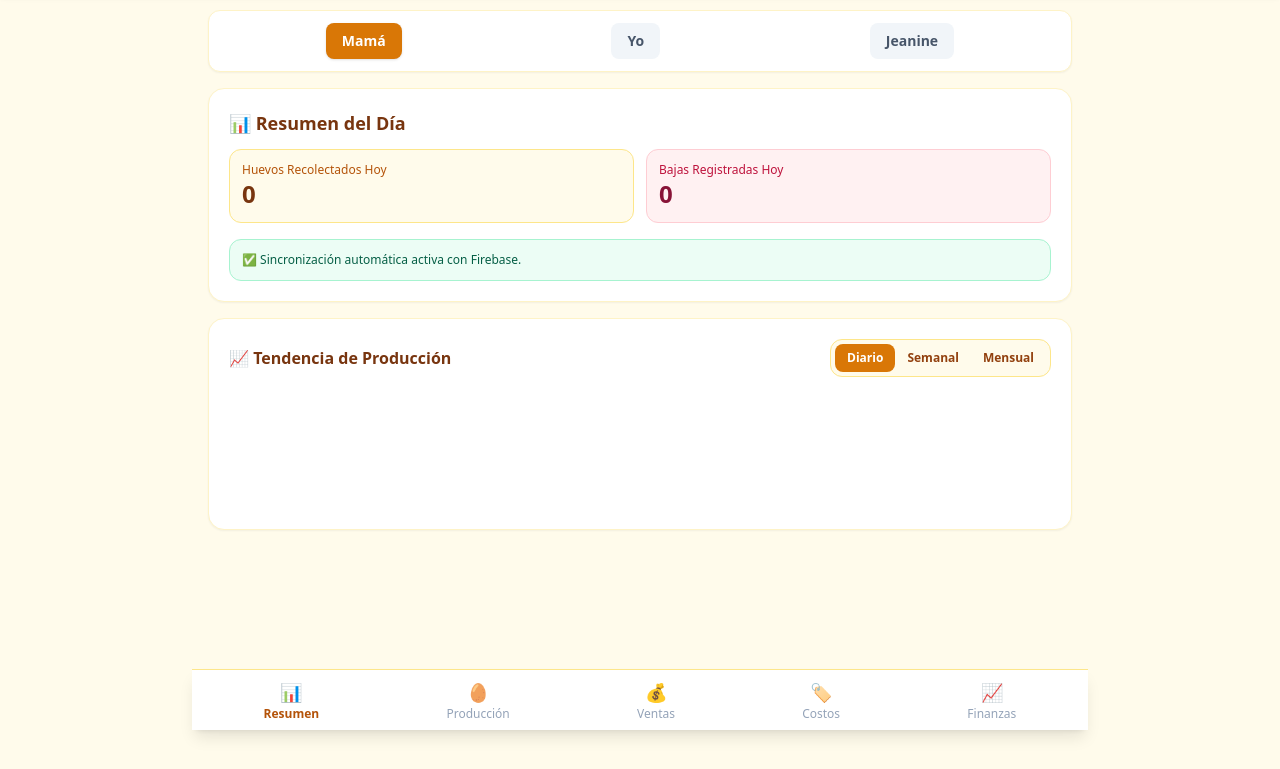
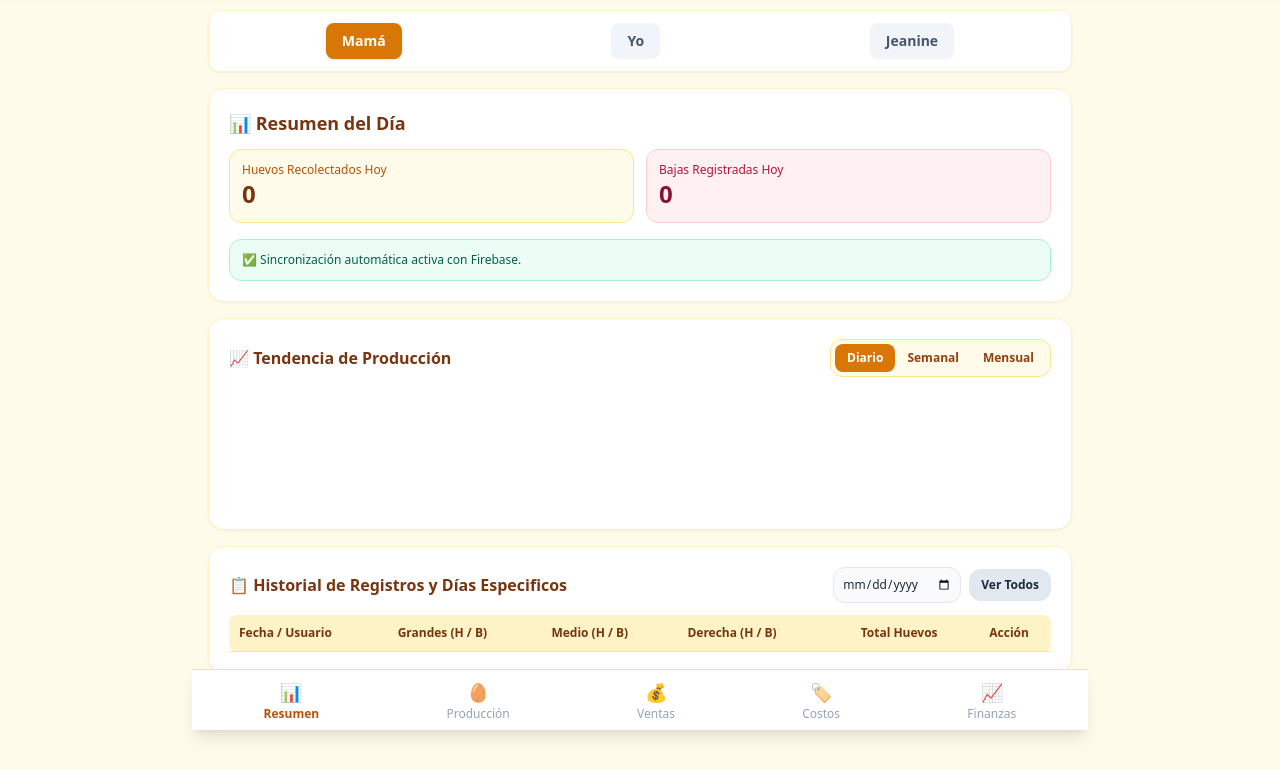
Before and after one commit to csolanosuarez-del/Mini-Granja-de-Aitane, a plain HTML site: page index.html in a window 1280 px wide. Shown: the part 70-839 px from the top of the page. Before the commit the page ends 800 px from the top, so only its background shows below. Drawn offline with nearby package versions, Linux system fonts and the light colour scheme; no server answers.

Commit message:
Update index.html

```diff
--- a/index.html
+++ b/index.html
@@ -72,6 +72,34 @@
                     </div>
                 </div>
                 <canvas id="graficoProduccion" height="120"></canvas>
+            </div>
+
+            <!-- Historial Detallado y Buscador por Fecha -->
+            <div class="bg-white rounded-2xl p-5 shadow-sm border border-amber-100 space-y-3">
+                <div class="flex justify-between items-center flex-wrap gap-2">
+                    <h3 class="text-md font-bold text-amber-900">📋 Historial de Registros y Días Especificos</h3>
+                    <div class="flex items-center gap-2">
+                        <input type="date" id="filtro-fecha" onchange="actualizarTablaHistorial()" class="p-2 border rounded-xl bg-slate-50 text-xs outline-none">
+                        <button onclick="limpiarFiltroFecha()" class="bg-slate-200 hover:bg-slate-300 px-3 py-2 rounded-xl text-xs font-semibold transition">Ver Todos</button>
+                    </div>
+                </div>
+                <div class="overflow-x-auto">
+                    <table class="w-full text-left text-xs">
+                        <thead>
+                            <tr class="bg-amber-100 text-amber-900 border-b border-amber-200">
+                                <th class="p-2.5 rounded-l-lg">Fecha / Usuario</th>
+                                <th class="p-2.5">Grandes (H / B)</th>
+                                <th class="p-2.5">Medio (H / B)</th>
+                                <th class="p-2.5">Derecha (H / B)</th>
+                                <th class="p-2.5 text-center">Total Huevos</th>
+                                <th class="p-2.5 text-center rounded-r-lg">Acción</th>
+                            </tr>
+                        </thead>
+                        <tbody id="tabla-historial-cuerpo" class="divide-y divide-slate-100">
+                            <!-- Los registros se cargan dinámicamente aquí -->
+                        </tbody>
+                    </table>
+                </div>
             </div>
         </div>
 
@@ -247,7 +275,7 @@
         </div>
     </div>
 
-    <!-- Script Principal con Firebase y Selector de Gráfica -->
+    <!-- Script Principal con Firebase, Selector de Gráfica e Historial -->
     <script>
         const firebaseConfig = {
             databaseURL: "https://mini-granja-de-aitane-default-rtdb.firebaseio.com/"
@@ -256,7 +284,7 @@
         const db = firebase.database();
 
         let usuarioActual = "Mamá";
-        let vistaGraficaActual = "diario"; // 'diario', 'semanal', 'mensual'
+        let vistaGraficaActual = "diario";
         let dbData = {
             galpones: { grandes: 100, medio: 80, derecha: 200 },
             registros: [],
@@ -353,6 +381,18 @@
             cambiarTab('resumen');
         }
 
+        function eliminarRegistro(id) {
+            if (confirm("¿Estás seguro de eliminar este registro?")) {
+                dbData.registros = dbData.registros.filter(r => r.id !== id);
+                guardarEnFirebase();
+            }
+        }
+
+        function limpiarFiltroFecha() {
+            document.getElementById('filtro-fecha').value = '';
+            actualizarTablaHistorial();
+        }
+
         function guardarVenta(e) {
             e.preventDefault();
             const nuevaVenta = {
@@ -436,6 +476,49 @@
             document.getElementById('fin-utilidad').innerText = utilidad.toFixed(2) + " Bs";
 
             actualizarGrafico();
+            actualizarTablaHistorial();
+        }
+
+        function actualizarTablaHistorial() {
+            const tbody = document.getElementById('tabla-historial-cuerpo');
+            tbody.innerHTML = '';
+
+            if (!dbData.registros || dbData.registros.length === 0) {
+                tbody.innerHTML = `<tr><td colspan="6" class="p-4 text-center text-slate-400">No hay registros guardados todavía.</td></tr>`;
+                return;
+            }
+
+            const fechaFiltro = document.getElementById('filtro-fecha').value;
+            let registrosOrdenados = [...dbData.registros].sort((a, b) => new Date(b.fecha) - new Date(a.fecha));
+
+            if (fechaFiltro) {
+                registrosOrdenados = registrosOrdenados.filter(r => r.fecha === fechaFiltro);
+            }
+
+            if (registrosOrdenados.length === 0) {
+                tbody.innerHTML = `<tr><td colspan="6" class="p-4 text-center text-slate-400">No hay registros para la fecha seleccionada.</td></tr>`;
+                return;
+            }
+
+            registrosOrdenados.forEach(r => {
+                const totalHuevosGalpones = r.grandes + r.medio + r.derecha;
+                const tr = document.createElement('tr');
+                tr.className = "hover:bg-amber-50/50 transition border-b border-slate-100";
+                tr.innerHTML = `
+                    <td class="p-2.5 font-medium">
+                        <div class="text-amber-900 font-bold">${r.fecha}</div>
+                        <div class="text-[10px] text-slate-500">Por: ${r.usuario || 'Mamá'}</div>
+                    </td>
+                    <td class="p-2.5">${r.grandes} <span class="text-rose-600 text-[10px]">(${r.bajasGrandes})</span></td>
+                    <td class="p-2.5">${r.medio} <span class="text-rose-600 text-[10px]">(${r.bajasMedio})</span></td>
+                    <td class="p-2.5">${r.derecha} <span class="text-rose-600 text-[10px]">(${r.bajasDerecha})</span></td>
+                    <td class="p-2.5 text-center font-bold text-amber-900">${totalHuevosGalpones}</td>
+                    <td class="p-2.5 text-center">
+                        <button onclick="eliminarRegistro(${r.id})" class="bg-rose-100 hover:bg-rose-200 text-rose-700 px-2 py-1 rounded-lg text-[10px] font-bold transition">🗑️ Borrar</button>
+                    </td>
+                `;
+                tbody.appendChild(tbody.appendChild ? tr : null);
+            });
         }
 
         function actualizarGrafico() {
@@ -445,12 +528,11 @@
             if (dbData.registros) {
                 dbData.registros.forEach(r => {
                     const totalH = r.grandes + r.medio + r.derecha;
-                    let clave = r.fecha; // Por defecto diario
+                    let clave = r.fecha;
 
                     if (vistaGraficaActual === 'mensual') {
-                        clave = r.fecha.substring(0, 7); // Agrupa por Año-Mes (ej. 2026-11)
+                        clave = r.fecha.substring(0, 7);
                     } else if (vistaGraficaActual === 'semanal') {
-                        // Cálculo simple de año y semana o mes agrupado
                         const d = new Date(r.fecha);
                         const año = d.getFullYear();
                         const unaSemana = 1000 * 60 * 60 * 24 * 7;
```
